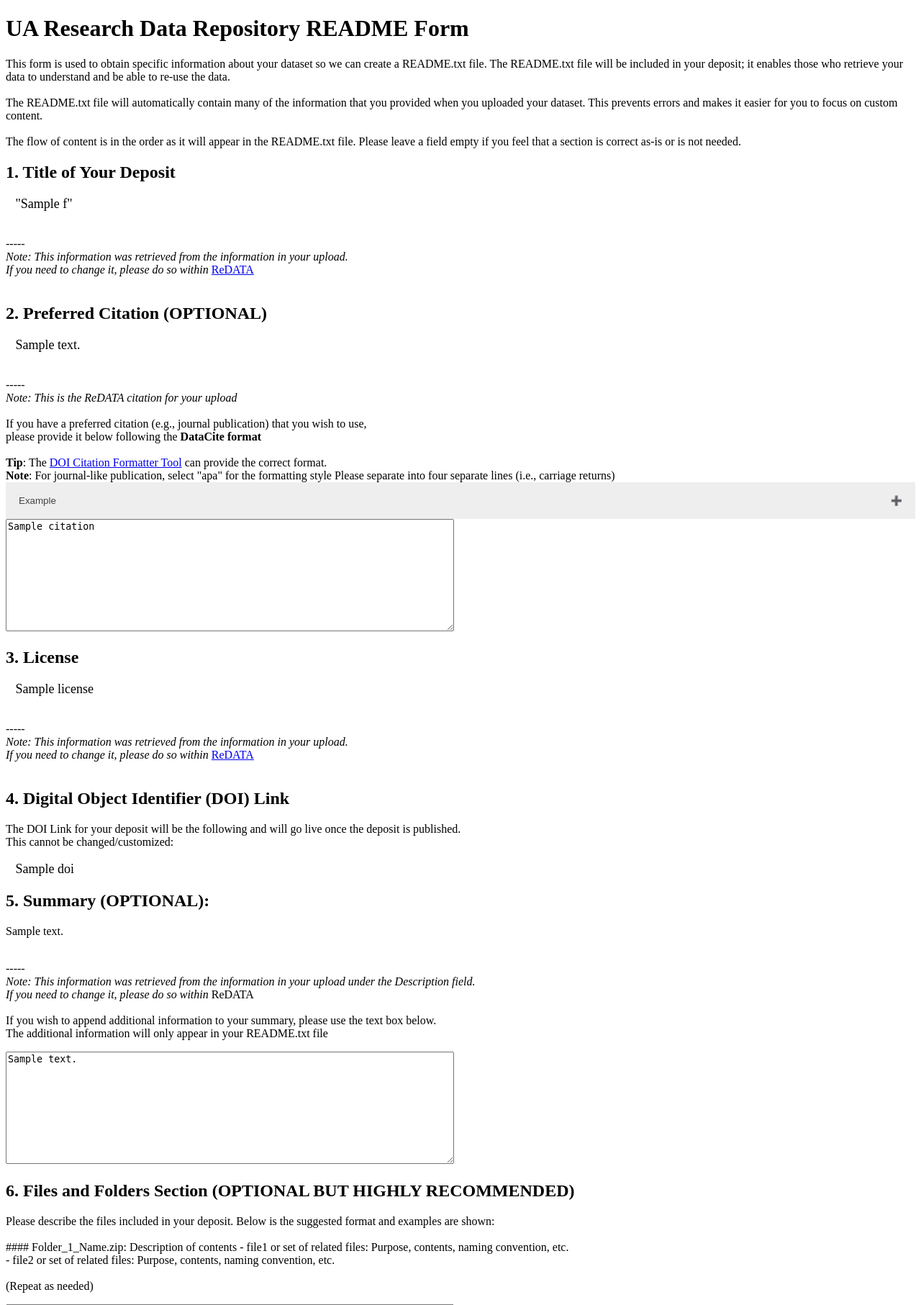
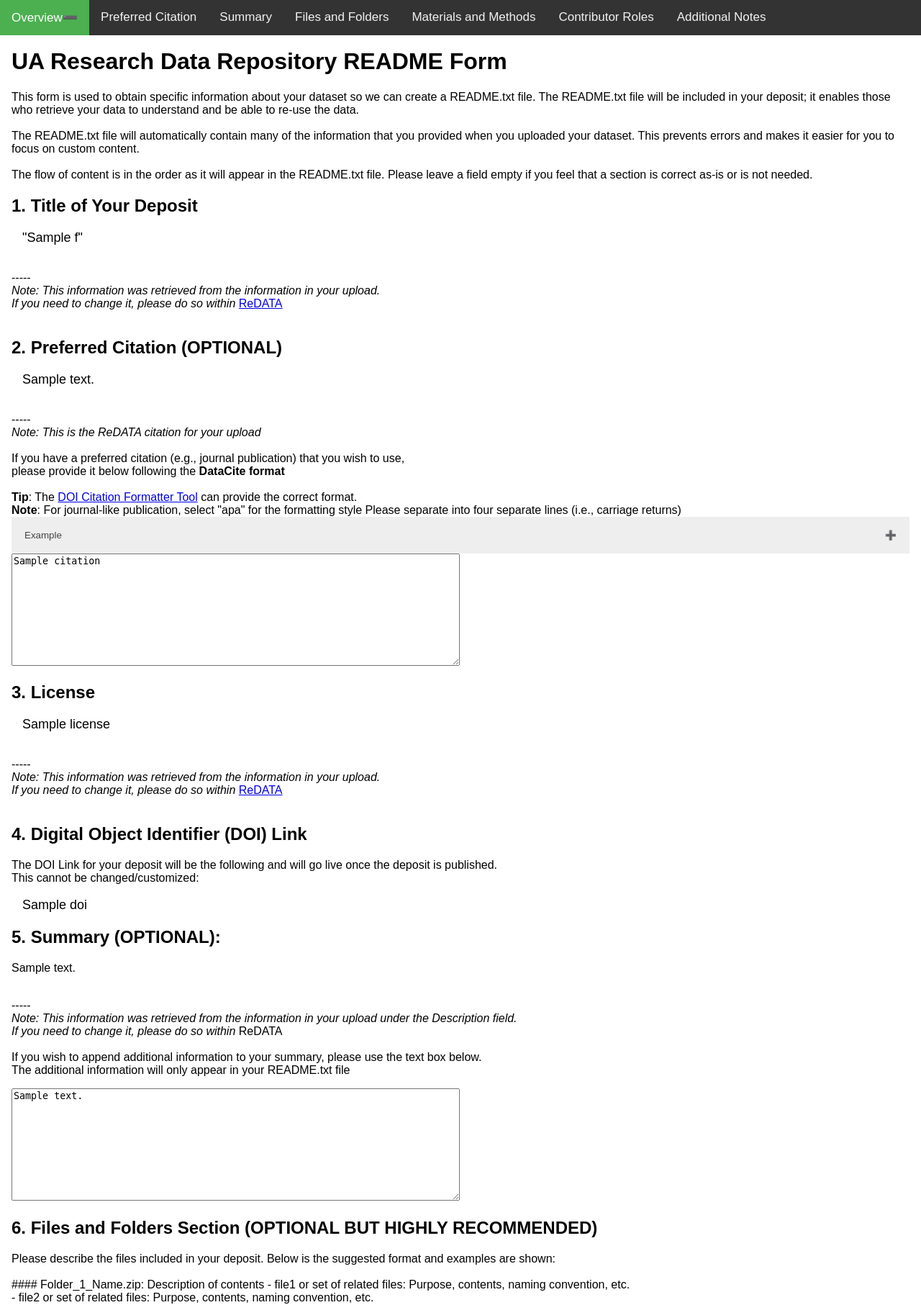
Before and after one commit to UAL-RE/ReM, a FastAPI app: template templates/intake.html in a window 1280 px wide. Shown: the top 1813 px of the page at 72% size. Run offline with FastAPI, Linux system fonts and the light colour scheme; the template is opened without the code that fills it: most values are stand-ins (such as "Sample title", 1, 10 or a date in 2020); parts of the project's set-up code (start-up, migrations or seed data) failed here and were passed over.

Commit message:
Add top navigation bar
 - Add topnav to styles.css
 - Use anchors
 - Attempted fixed nav bar for scrolling
 - Example from: https://www.w3schools.com/howto/howto_js_topnav.asp

```diff
--- a/templates/intake.html
+++ b/templates/intake.html
@@ -8,7 +8,20 @@
 </head>
 
 <body>
-<h1>UA Research Data Repository README Form</h1>
+
+<div class="topnav">
+  <a class="active" href="#home">Overview</a>
+  <a href="#cite_head">Preferred Citation</a>
+  <a href="#summary_head">Summary</a>
+  <a href="#files_head">Files and Folders</a>
+  <a href="#materials_head">Materials and Methods</a>
+  <a href="#contributors_head">Contributor Roles</a>
+  <a href="#notes_head">Additional Notes</a>
+</div>
+
+
+<div class="main">
+  <h1><span id="home">UA Research Data Repository README Form</span></h1>
 
 <p>
   This form is used to obtain specific information about your dataset so we
@@ -34,7 +47,7 @@
 <i>Note: This information was retrieved from the information in your upload.<br>
   If you need to change it, please do so within</i> <a href="https://arizona.figshare.com">ReDATA</a><br><br>
 
-<h2>2. Preferred Citation (OPTIONAL)</h2>
+<h2><span id="cite_head">2. Preferred Citation (OPTIONAL)</span></h2>
 <p style="font-size:18px;">
 {% for cite_text in fs.preferred_citation %}
   &nbsp;&nbsp;&nbsp;{{ cite_text }}<br>
@@ -82,7 +95,7 @@ Please separate into <underline>four</underline> separate lines (i.e., carriage
   &nbsp;&nbsp;&nbsp;{{ fs.doi }}
 </p>
 
-<h2>5. Summary (OPTIONAL):</h2>
+<h2><span id="summary_head">5. Summary (OPTIONAL):</span></h2>
 
 {{ fs.summary | safe}}
 <p>
@@ -98,7 +111,7 @@ Please separate into <underline>four</underline> separate lines (i.e., carriage
   <textarea id="summary" name="summary" rows="10" cols="75" form="usrform">{{ submit_dict.summary }}</textarea>
 </form>
 
-<h2>6. Files and Folders Section (OPTIONAL BUT HIGHLY RECOMMENDED)</h2>
+<h2><span id="files_head">6. Files and Folders Section (OPTIONAL BUT HIGHLY RECOMMENDED)</span></h2>
 <p>
   Please describe the files included in your deposit.
   Below is the suggested format and examples are shown:<br><br>
@@ -115,7 +128,7 @@ Please separate into <underline>four</underline> separate lines (i.e., carriage
 </form>
 
 
-<h2>7. Materials and Methods Section (OPTIONAL)</h2>
+<h2><span id="materials_head">7. Materials and Methods Section (OPTIONAL)</span></h2>
 <p>
   Please describe the materials and methods needed for your deposit.
   Below are suggested formatting and examples:
@@ -153,8 +166,7 @@ Please separate into <underline>four</underline> separate lines (i.e., carriage
   <textarea id="materials" name="materials" rows="10" cols="75" form="usrform">{{ submit_dict.materials }}</textarea>
 </form>
 
-<h2>8. Contributor Roles Section (OPTIONAL)
-</h2>
+<h2><span id="contributors_head">8. Contributor Roles Section (OPTIONAL)</span></h2>
 <p>
   Fill in later<br>
 </p>
@@ -163,9 +175,7 @@ Please separate into <underline>four</underline> separate lines (i.e., carriage
   <textarea id="contributors" name="materials" rows="10" cols="75" form="usrform">{{ submit_dict.contributors }}</textarea>
 </form>
 
-<h2>
-  9. Additional Notes (OPTIONAL)
-</h2>
+<h2><span id="notes_head">9. Additional Notes (OPTIONAL)</span></h2>
 <p>
   Add any additional notes that are important in the text box below.
 </p>
@@ -186,5 +196,7 @@ Note: This information was retrieved from the information in your upload. If you
 
 <script src="{{ url_for('templates', path='styles/js/main.js') }}"></script>
 
+</div>
+
 </body>
 </html>
--- a/templates/styles/css/styles.css
+++ b/templates/styles/css/styles.css
@@ -1,3 +1,46 @@
+/* Add a black background color to the top navigation */
+body {
+  margin: 0;
+  font-family: Arial, Helvetica, sans-serif;
+}
+
+.topnav {
+  overflow: hidden;
+  background-color: #333;
+  position: fixed;
+  top: 0;
+  width: 100%;
+}
+
+/* Style the links inside the navigation bar */
+.topnav a {
+  float: left;
+  display: block;
+  color: #f2f2f2;
+  text-align: center;
+  padding: 14px 16px;
+  text-decoration: none;
+  font-size: 17px;
+}
+
+/* Change the color of links on hover */
+.topnav a:hover {
+  background-color: #ddd;
+  color: black;
+}
+
+/* Add a color to the active/current link */
+.topnav a.active {
+  background-color: #4CAF50;
+  color: white;
+}
+
+.main {
+    padding: 16px;
+    margin-top: 30px;
+    height: 1500px;
+}
+
 /* Style the buttons that are used to open and close the accordion panel */
 .accordion {
   background-color: #eee;
```
